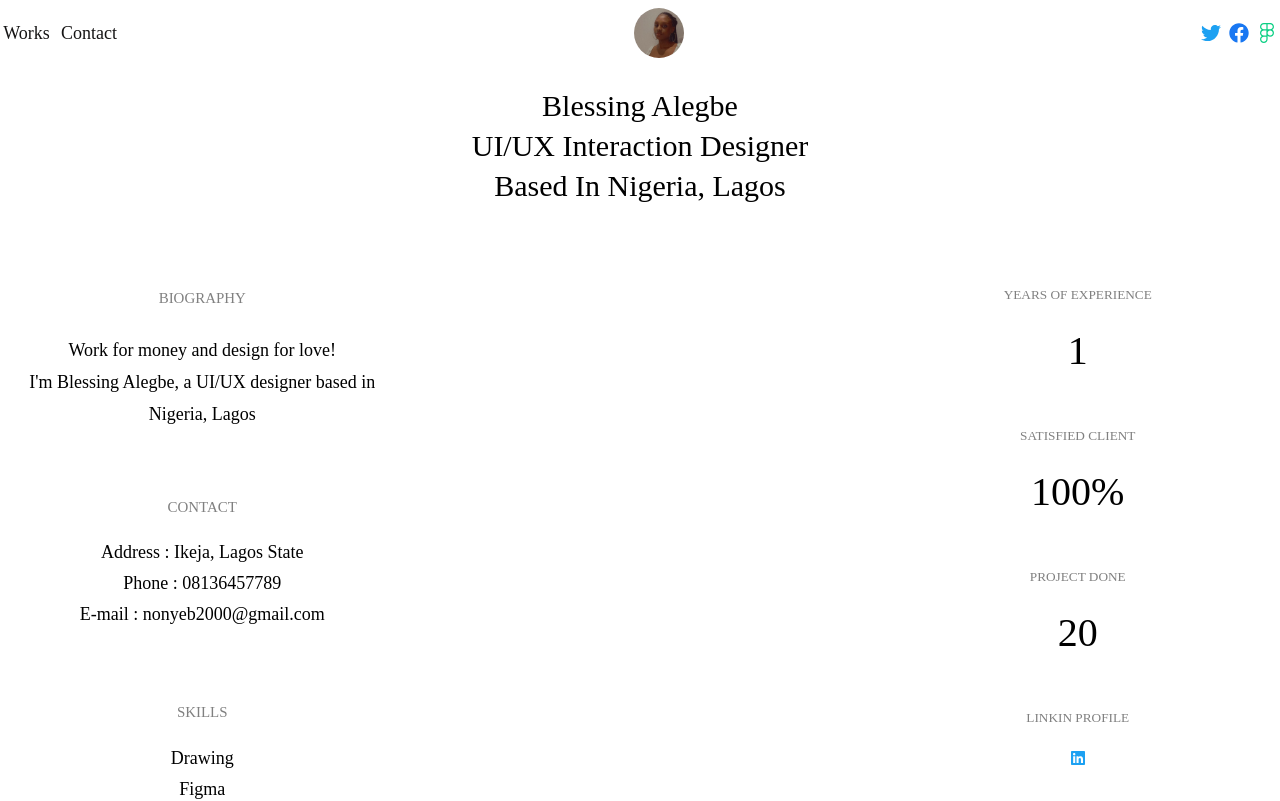
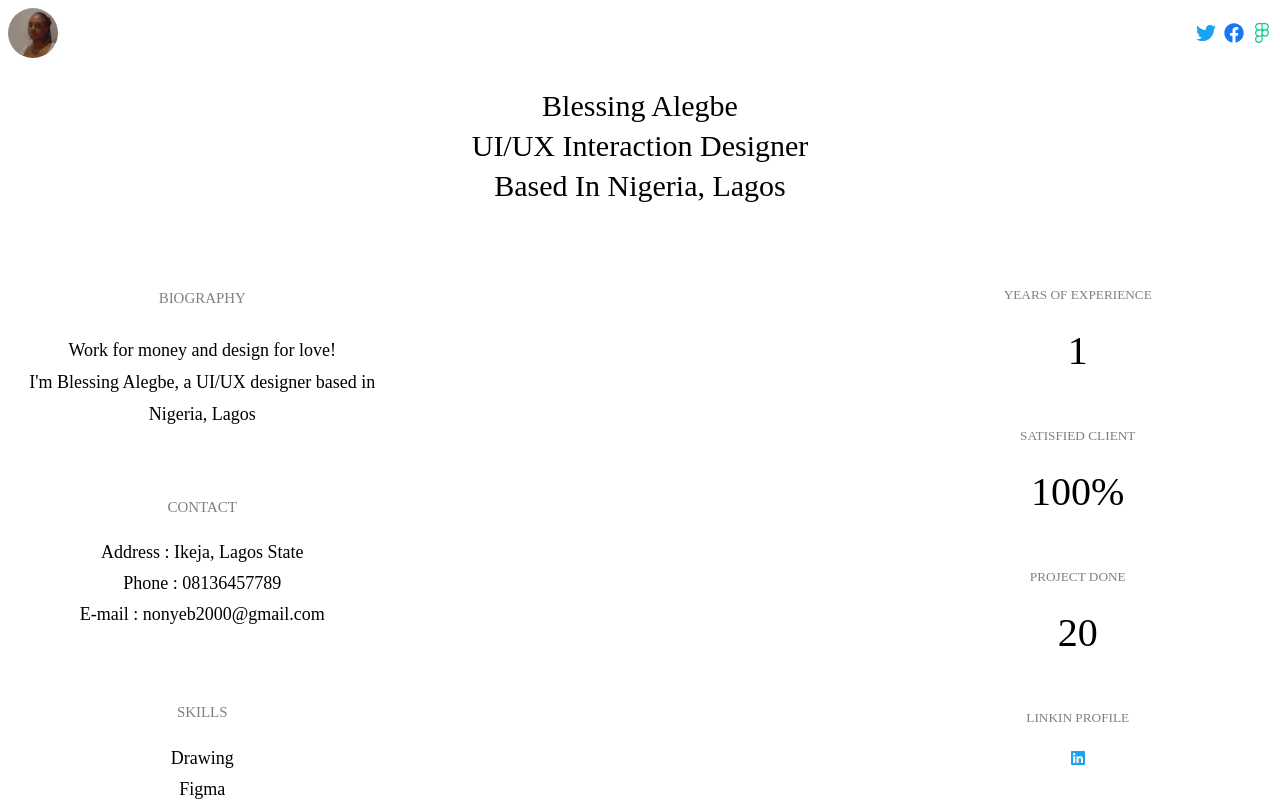
Before and after one commit to nathjoeetim/alegbe, a React (Vite) app: page / in a window 1280 px wide. Shown: the top 801 px of the page. Built offline with nearby package versions, Linux system fonts and the light colour scheme.

Commit message:
initial commit

```diff
--- a/src/component/topnavbar.jsx
+++ b/src/component/topnavbar.jsx
@@ -5,10 +5,10 @@ import image1 from '../assets/i2.jpg'; // Import your image
 function TopNavigationBar() {
    return (
       <NavigationBar>
-         <UserMenu>
+         {/* <UserMenu>
             <span>Works</span>
             <span>Contact</span>
-         </UserMenu>
+         </UserMenu> */}
          <ImageContainer>
             {/* Use the imported image here */}
             <img src={image1} alt="User" />
@@ -29,26 +29,26 @@ const NavigationBar = styled.div`
    display: flex;
    align-items: center;
    justify-content: space-between;
-   padding: .5rem 0.2rem;
+   padding: .5rem 0.5rem;
    box-sizing: border-box;
 `;
 
-const UserMenu = styled.div`
-   display: flex;
-   flex-direction: row;
-   align-items: center;
-   gap: .7rem;
+// const UserMenu = styled.div`
+//    display: flex;
+//    flex-direction: row;
+//    align-items: center;
+//    gap: .7rem;
 
-   & span {
-      color: #161515;
-      font-size: 18px;
-      font-weight: 500;
-      cursor: pointer;
-      &:hover {
-         color: grey;
-      }
-   }
-`;
+//    & span {
+//       color: #161515;
+//       font-size: 18px;
+//       font-weight: 500;
+//       cursor: pointer;
+//       &:hover {
+//          color: grey;
+//       }
+//    }
+// `;
 
 const ImageContainer = styled.div`
    display: flex;
```
